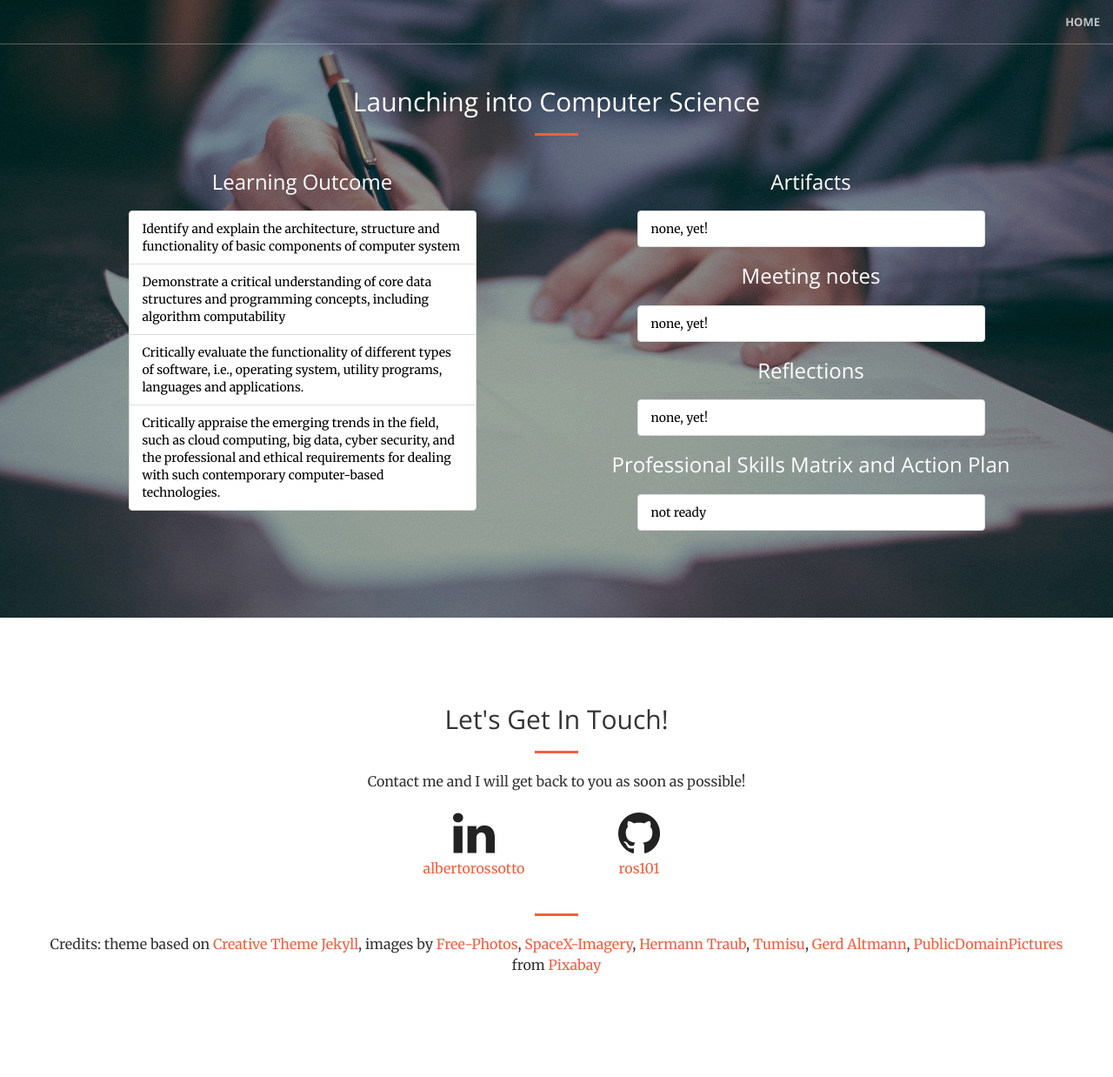
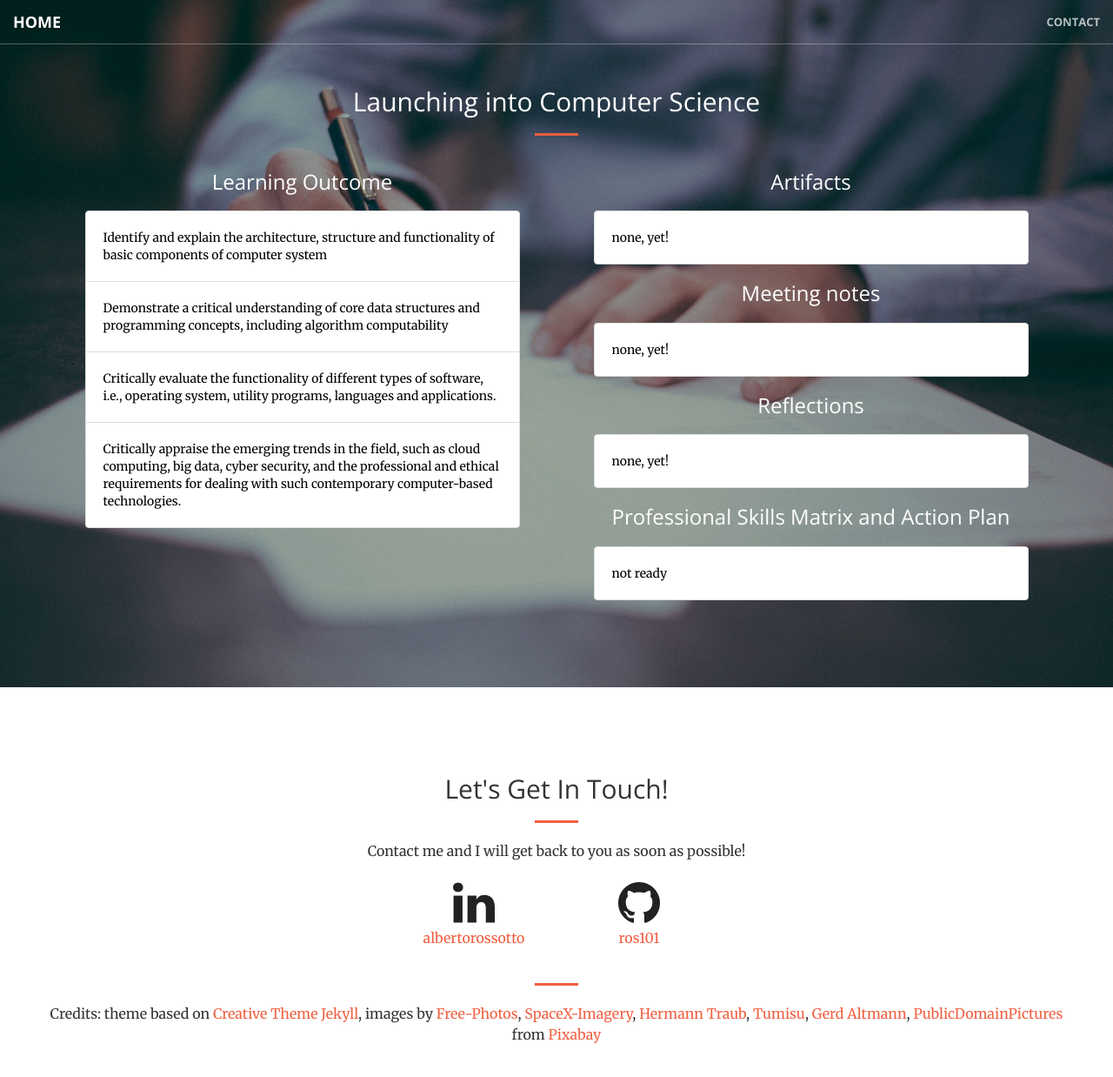
Before and after one commit to ros101/ros101-ros101.github.io, a Jekyll site: the page built from launching/index.md, in a window 1280 px wide and 1321 px high. Shown: the top 1238 px of the window at 87% size. Built offline with Jekyll 4.4.1, drawn with Linux system fonts in a browser that asks for light colours.

Commit message:
fix nav bar and launching

```diff
--- a/_includes/nav-course.html
+++ /dev/null
@@ -1,14 +0,0 @@
-<nav id="mainNav" class="navbar navbar-default navbar-fixed-top">
-    <div class="container-fluid">
-        <!-- Collect the nav links, forms, and other content for toggling -->
-        <div class="collapse navbar-collapse" id="bs-example-navbar-collapse-1">
-            <ul class="nav navbar-nav navbar-right">
-                <li>
-                    <a class="page-scroll" href="/">Home</a>
-                </li>
-            </ul>
-        </div>
-        <!-- /.navbar-collapse -->
-    </div>
-    <!-- /.container-fluid -->
-</nav>
--- a/_includes/nav.html
+++ b/_includes/nav.html
@@ -1,17 +1,34 @@
 <nav id="mainNav" class="navbar navbar-default navbar-fixed-top">
     <div class="container-fluid">
+        <!-- Brand and toggle get grouped for better mobile display -->
+        <div class="navbar-header">
+            <button type="button" class="navbar-toggle collapsed" data-toggle="collapse" data-target="#bs-example-navbar-collapse-1">
+                <span class="sr-only">Toggle navigation</span>
+                <span class="icon-bar"></span>
+                <span class="icon-bar"></span>
+                <span class="icon-bar"></span>
+            </button>
+            {% if page.layout=='front' %}
+            <a class="navbar-brand page-scroll" href="#page-top">Portfolio</a>
+            {% else %}
+            <a class="navbar-brand page-scroll" href="/">Home</a>
+            {% endif %}
+        </div>
+
         <!-- Collect the nav links, forms, and other content for toggling -->
         <div class="collapse navbar-collapse" id="bs-example-navbar-collapse-1">
             <ul class="nav navbar-nav navbar-right">
+                {% if page.layout=='front' %}
                 <li>
                     <a class="page-scroll" href="#about">About</a>
                 </li>
                 <li>
-                    <a class="page-scroll" href="#why">Why</a>
+                    <a class="page-scroll" href="#services">Services</a>
                 </li>
                 <li>
                     <a class="page-scroll" href="#portfolio">Portfolio</a>
                 </li>
+                {% endif %}
                 <li>
                     <a class="page-scroll" href="#contact">Contact</a>
                 </li>
--- a/_includes/portfolio.html
+++ b/_includes/portfolio.html
@@ -4,7 +4,7 @@
             {% for course in page.portfolio %}
             <div class="col-lg-4 col-sm-6">
                 {% if course.active %}
-                <a href="{{site.baseurl}}/{{course.url}}/{{course.url}}.html" class="portfolio-box">
+                <a href="{{site.baseurl}}/{{course.url}}/" class="portfolio-box">
                 {% else %}
                 <a class="portfolio-box">
                 {% endif %}
--- a/_layouts/course.html
+++ b/_layouts/course.html
@@ -4,7 +4,7 @@
 {% include head.html %}
 
 <body id="page-top">
-  {% include nav-course.html %}
+  {% include nav.html %}
   {% include course.html %}
   {% include contact.html %}
   {% include scripts.html %}
--- a/_sass/_base.scss
+++ b/_sass/_base.scss
@@ -251,7 +251,7 @@ header {
 .course-box {
     color: black;
     text-align: left;
-    max-width: 400px;
+    max-width: 500px;
     margin: 50px auto 0;
     @media (min-width: 992px) {
         margin: 20px auto 0;
@@ -259,6 +259,9 @@ header {
     p {
         margin-bottom: 0;
     }
+}
+.course-box li {
+  padding:20px;
 }
 
 .portfolio-box {
```
Also changed, not shown: index.md (+1 -1 lines), launching/index.md (renamed from launching/launching.md).
